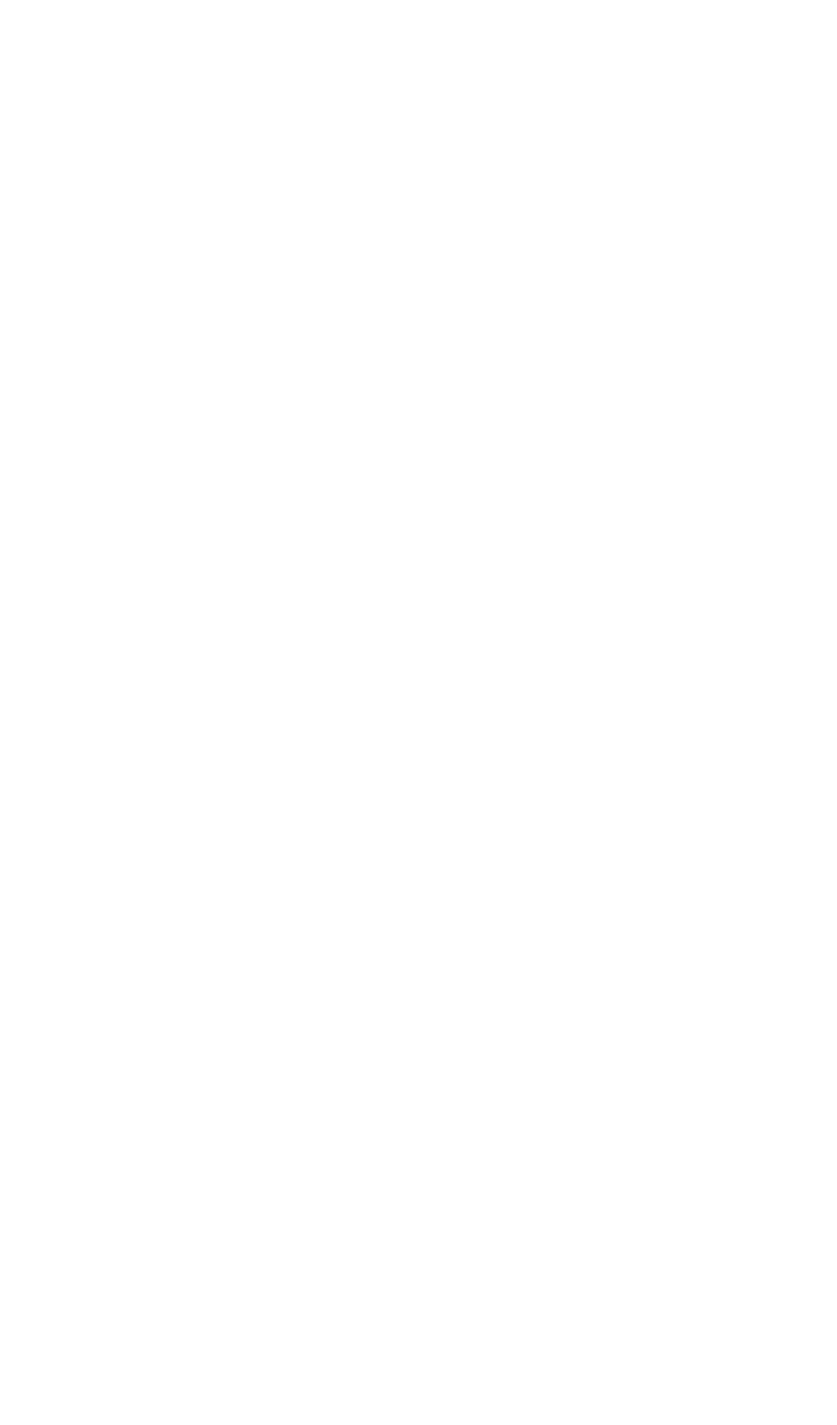
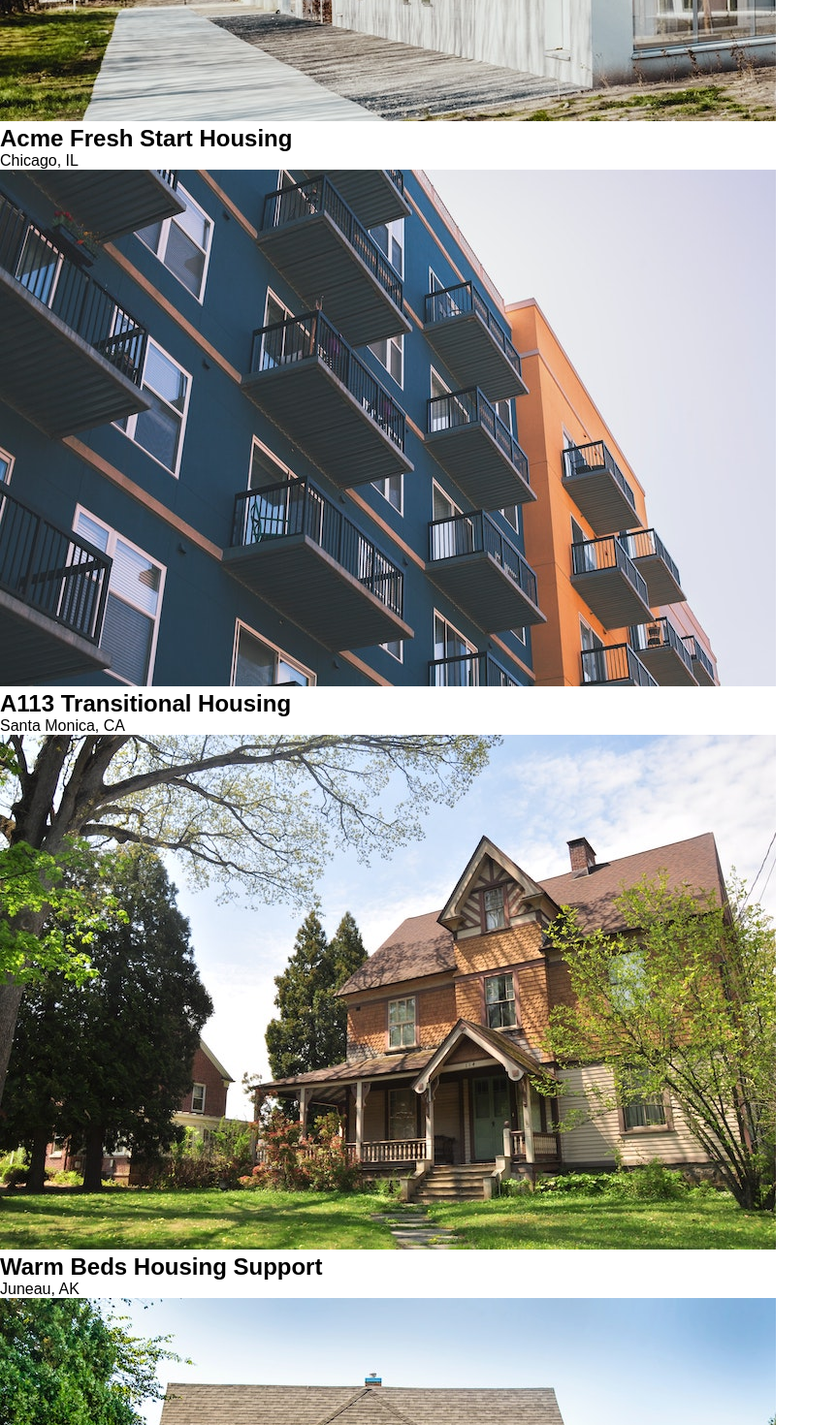
Before and after one commit to maiyajanay/homes-app, an Angular app: page / in a window 1280 px wide. Shown: the part 1160-2630 px from the top of the page at 97% size, without its empty margins (0-863 px from the left). Before the commit the page ends 800 px from the top, so only its background shows below. Built offline with nearby package versions, Linux system fonts and the light colour scheme.

Commit message:
added styling and created details component

```diff
--- a/src/app/app.component.ts
+++ b/src/app/app.component.ts
@@ -1,5 +1,7 @@
 import { Component } from '@angular/core';
 import { HomeComponent } from './home/home.component';
+import { HousingLocationComponent } from './housing-location/housing-location.component';
+import { RouterModule } from '@angular/router';
 
 @Component({
   standalone: true,
@@ -10,12 +12,12 @@ import { HomeComponent } from './home/home.component';
         <img class="brand-logo" src="/assets/logo.svg" alt="logo" aria-hidden="true">
       </header>
       <section class="content">
-        <app-home></app-home>
+        <router-outlet></router-outlet>
       </section>
       </main>
   `,
   styleUrls: ['./app.component.css'],
-  imports: [HomeComponent]
+  imports: [HomeComponent, HousingLocationComponent, RouterModule]
 })
 export class AppComponent {
   title = 'homes';
--- a/src/app/home/home.component.ts
+++ b/src/app/home/home.component.ts
@@ -1,6 +1,7 @@
 import { Component } from '@angular/core';
 import { CommonModule } from '@angular/common';
 import { HousingLocationComponent } from '../housing-location/housing-location.component';
+import { HousingLocation } from '../housing-location';
 
 @Component({
   selector: 'app-home',
@@ -8,17 +9,119 @@ import { HousingLocationComponent } from '../housing-location/housing-location.c
   imports: [CommonModule, HousingLocationComponent],
   template: `
       <section>
-        <form action="">
+        <form>
           <input type="text" placeholder="Filter by city">
           <button class="primary" type="button">Search</button>
         </form>
       </section>
       <section class="results">
-        <app-housing-location></app-housing-location>
+        <app-housing-location
+          *ngFor="let housingLocation of housingLocationList"
+          [housingLocation]="housingLocation">
+        </app-housing-location>
       </section>
   `,
   styleUrls: ['./home.component.css'],
 })
 export class HomeComponent {
-
+  housingLocationList: HousingLocation[] = [{
+    id: 0,
+    name: 'Acme Fresh Start Housing',
+    city: 'Chicago',
+    state: 'IL',
+    photo: '/assets/bernard-hermant-CLKGGwIBTaY-unsplash.jpg',
+    availableUnits: 4,
+    wifi: true,
+    laundry: true
+  },
+  {
+    id: 1,
+    name: 'A113 Transitional Housing',
+    city: 'Santa Monica',
+    state: 'CA',
+    photo: '/assets/brandon-griggs-wR11KBaB86U-unsplash.jpg',
+    availableUnits: 0,
+    wifi: false,
+    laundry: true
+  },
+  {
+    id: 2,
+    name: 'Warm Beds Housing Support',
+    city: 'Juneau',
+    state: 'AK',
+    photo: '/assets/i-do-nothing-but-love-lAyXdl1-Wmc-unsplash.jpg',
+    availableUnits: 1,
+    wifi: false,
+    laundry: false
+  },
+  {
+    id: 3,
+    name: 'Homesteady Housing',
+    city: 'Chicago',
+    state: 'IL',
+    photo: '/assets/ian-macdonald-W8z6aiwfi1E-unsplash.jpg',
+    availableUnits: 1,
+    wifi: true,
+    laundry: false
+  },
+  {
+    id: 4,
+    name: 'Happy Homes Group',
+    city: 'Gary',
+    state: 'IN',
+    photo: '/assets/krzysztof-hepner-978RAXoXnH4-unsplash.jpg',
+    availableUnits: 1,
+    wifi: true,
+    laundry: false
+  },
+  {
+    id: 5,
+    name: 'Hopeful Apartment Group',
+    city: 'Oakland',
+    state: 'CA',
+    photo: '/assets/r-architecture-JvQ0Q5IkeMM-unsplash.jpg',
+    availableUnits: 2,
+    wifi: true,
+    laundry: true
+  },
+  {
+    id: 6,
+    name: 'Seriously Safe Towns',
+    city: 'Oakland',
+    state: 'CA',
+    photo: '/assets/phil-hearing-IYfp2Ixe9nM-unsplash.jpg',
+    availableUnits: 5,
+    wifi: true,
+    laundry: true
+  },
+  {
+    id: 7,
+    name: 'Hopeful Housing Solutions',
+    city: 'Oakland',
+    state: 'CA',
+    photo: '/assets/r-architecture-GGupkreKwxA-unsplash.jpg',
+    availableUnits: 2,
+    wifi: true,
+    laundry: true
+  },
+  {
+    id: 8,
+    name: 'Seriously Safe Towns',
+    city: 'Oakland',
+    state: 'CA',
+    photo: '/assets/saru-robert-9rP3mxf8qWI-unsplash.jpg',
+    availableUnits: 10,
+    wifi: false,
+    laundry: false
+  },
+  {
+    id: 9,
+    name: 'Capital Safe Towns',
+    city: 'Portland',
+    state: 'OR',
+    photo: '/assets/webaliser-_TPTXZd9mOo-unsplash.jpg',
+    availableUnits: 6,
+    wifi: true,
+    laundry: true
+  }];
 }
--- /dev/null
+++ b/src/app/housing-location.ts
@@ -0,0 +1,10 @@
+export interface HousingLocation {
+    id: number,
+    name: string,
+    city: string,
+    state: string,
+    photo: string,
+    availableUnits: number,
+    wifi: boolean,
+    laundry: boolean,
+}
--- a/src/app/housing-location/housing-location.component.ts
+++ b/src/app/housing-location/housing-location.component.ts
@@ -1,17 +1,20 @@
-import { Component } from '@angular/core';
+import { Component, Input } from '@angular/core';
 import { CommonModule } from '@angular/common';
+import { HousingLocation } from '../housing-location';
 
 @Component({
   selector: 'app-housing-location',
   standalone: true,
   imports: [CommonModule],
   template: `
-    <p>
-      housing-location works!
-    </p>
+    <section class="listing">
+      <img class="listing-photo" [src]="housingLocation.photo" alt="Exterior photo of {{housingLocation.name}}">
+      <h2 class="listing-heading">{{ housingLocation.name }}</h2>
+      <p class="listing-location">{{ housingLocation.city }}, {{ housingLocation.state }}</p>
+    </section>
   `,
   styleUrls: ['./housing-location.component.css']
 })
 export class HousingLocationComponent {
-
+  @Input() housingLocation!:HousingLocation;
 }
--- /dev/null
+++ b/src/app/routes.ts
@@ -0,0 +1,12 @@
+import { Routes } from "@angular/router";
+import { HomeComponent } from "./home/home.component";
+
+const routeConfig: Routes = [
+    {
+        path: '',
+        component: HomeComponent,
+        title: 'Home Page'
+    }
+];
+
+export default routeConfig;
--- a/src/main.ts
+++ b/src/main.ts
@@ -1,5 +1,11 @@
 import { bootstrapApplication } from '@angular/platform-browser';
 import { AppComponent } from './app/app.component';
+import { provideRouter } from '@angular/router';
+import routeConfig from './app/routes';
 
-bootstrapApplication(AppComponent)
+bootstrapApplication(AppComponent, {
+    providers: [
+      provideRouter(routeConfig)
+    ]
+  })
   .catch(err => console.error(err));
--- a/src/styles.css
+++ b/src/styles.css
@@ -1 +1,24 @@
 /* You can add global styles to this file, and also import other style files */
+
+* {
+    margin: 0;
+    padding: 0;
+  }
+
+  body {
+    font-family: 'Be Vietnam Pro', sans-serif;
+  }
+  :root {
+    --primary-color: #605DC8;
+    --secondary-color: #8B89E6;
+    --accent-color: #e8e7fa;
+    --shadow-color: #E8E8E8;
+  }
+
+  button.primary {
+    padding: 10px;
+    border: solid 1px var(--primary-color);
+    background: var(--primary-color);
+    color: white;
+    border-radius: 8px;
+  }
```
Also changed, not shown: src/app/details/details.component.ts (added, +17 -0 lines), src/app/details/details.component.css (added), 1 other file (tests, documents, lock files or other folders).
